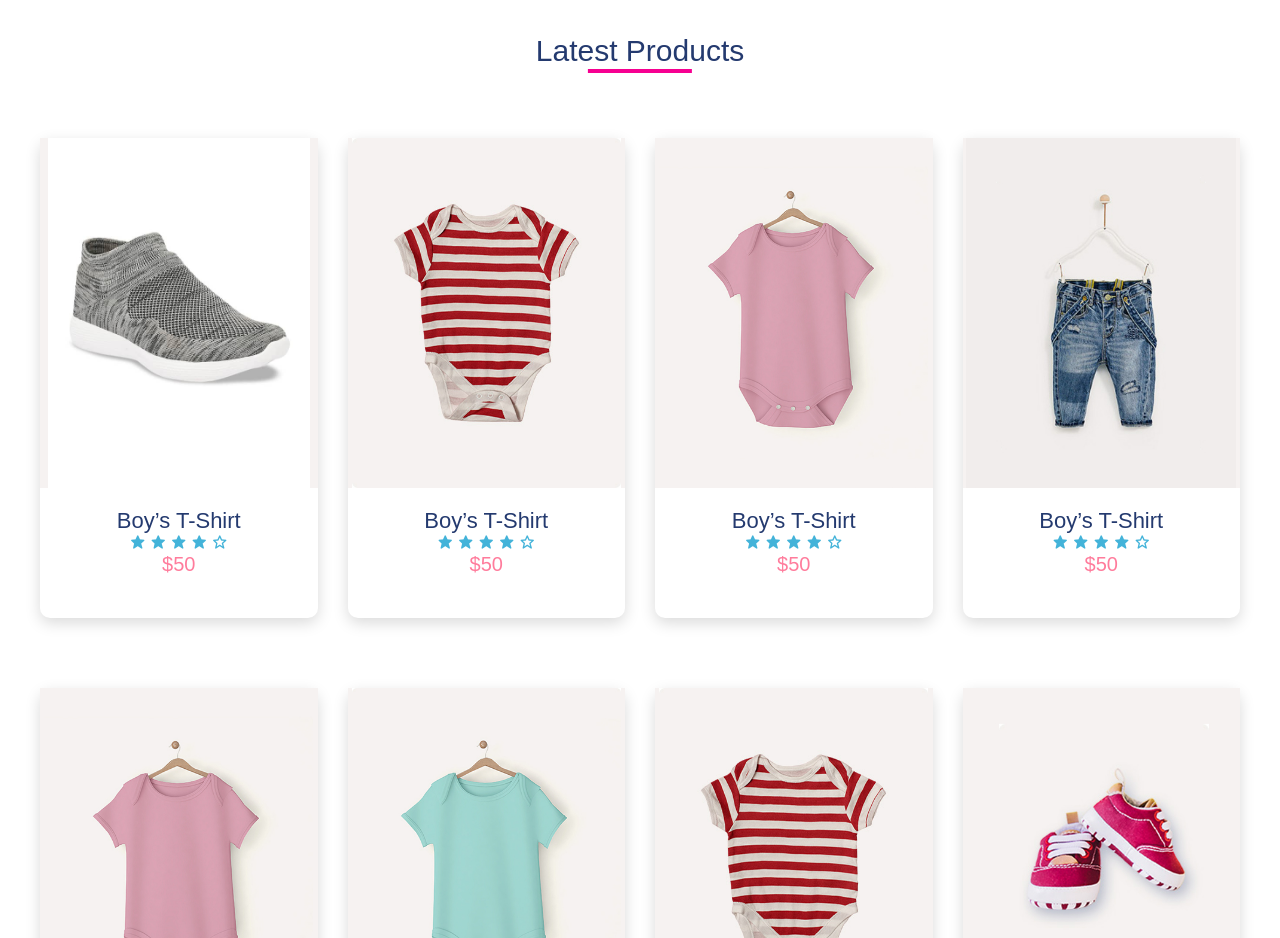
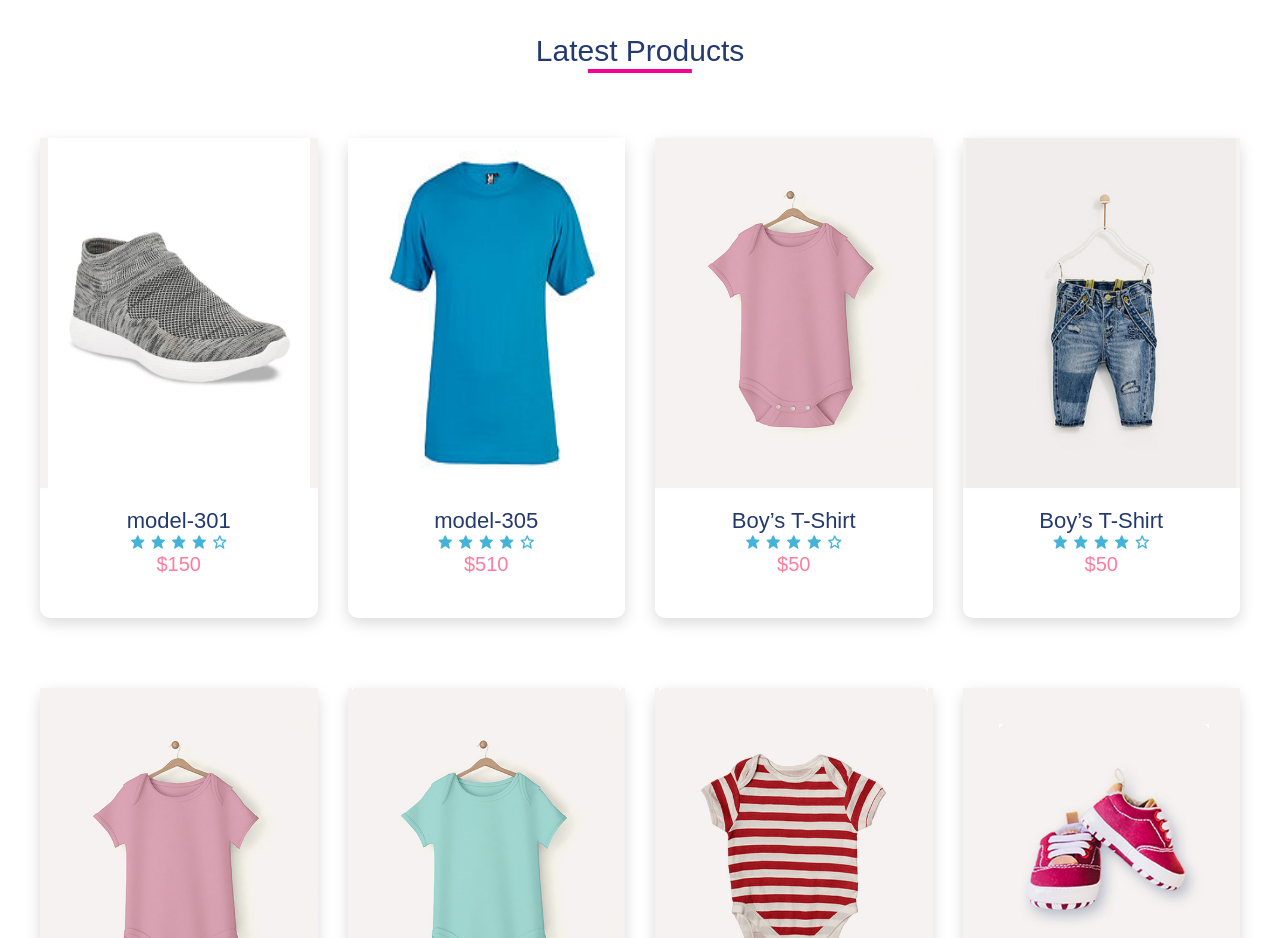
Before and after one commit to DorjiBari/DorjiBari, a plain HTML site: page index.html in a window 1280 px wide. Shown: the part 2100-3038 px from the top of the page. Drawn offline with nearby package versions, Linux system fonts and the light colour scheme.

Commit message:
model-305

```diff
--- a/index.html
+++ b/index.html
@@ -239,7 +239,7 @@
             </ul>
           </div>
           <div class="product-footer">
-            <a href="#"><h3>Boy’s T-Shirt</h3></a>
+            <a href="#"><h3>model-301</h3></a>
             <div class="rating">
               <i class="bx bxs-star"></i>
               <i class="bx bxs-star"></i>
@@ -247,12 +247,12 @@
               <i class="bx bxs-star"></i>
               <i class="bx bx-star"></i>
             </div>
-            <h4 class="price">$50</h4>
+            <h4 class="price">$150</h4>
           </div>
         </div>
         <div class="product">
           <div class="product-header">
-            <img src="./images/pic2.jpg" alt="">
+            <img src="./images/model-305.jpg" alt="">
 
             <ul class="icons">
               <span><i class="bx bx-heart"></i></span>
@@ -261,7 +261,7 @@
             </ul>
           </div>
           <div class="product-footer">
-            <a href="#"><h3>Boy’s T-Shirt</h3></a>
+            <a href="#"><h3>model-305</h3></a>
             <div class="rating">
               <i class="bx bxs-star"></i>
               <i class="bx bxs-star"></i>
@@ -269,7 +269,7 @@
               <i class="bx bxs-star"></i>
               <i class="bx bx-star"></i>
             </div>
-            <h4 class="price">$50</h4>
+            <h4 class="price">$510</h4>
           </div>
         </div>
         <div class="product">
```
Also changed, not shown: images/model-305.jpg (added).
